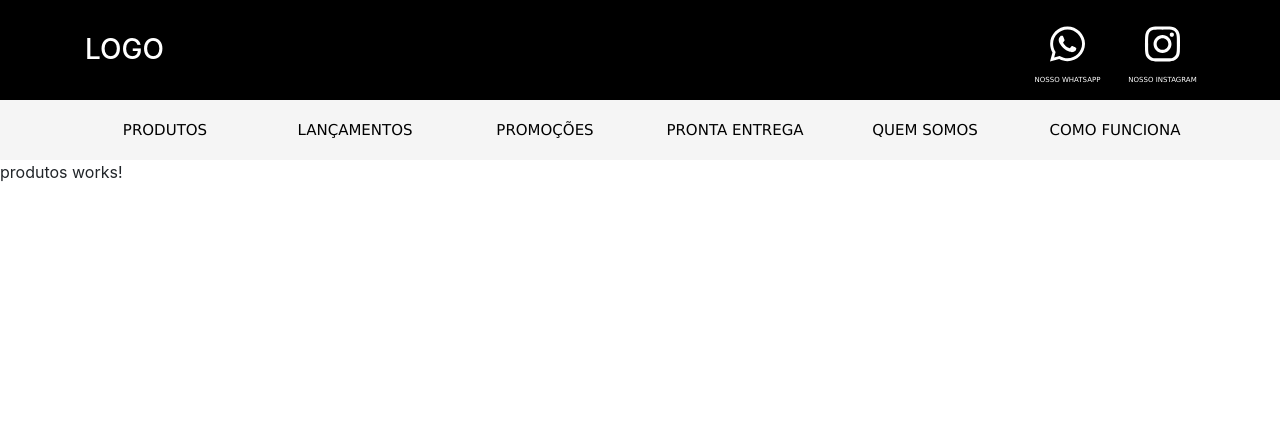
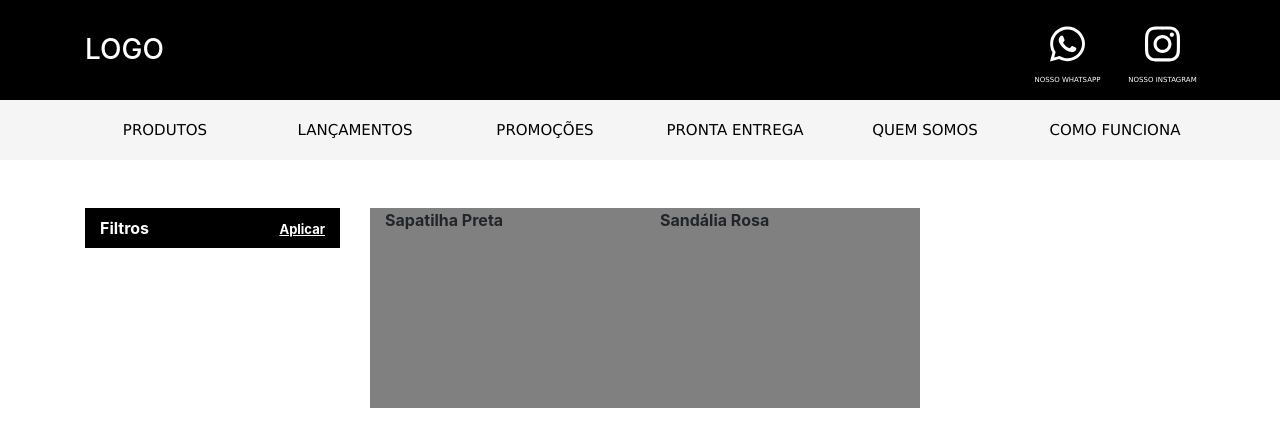
Before and after one commit to ph-honorato/stiloeu-frontend, an Angular app: page / in a window 1280 px wide. Shown: the top 446 px of the page. Built offline with nearby package versions, Linux system fonts and the light colour scheme.

Commit message:
Gerando componentes via pre-database

```diff
--- a/src/app/app.component.html
+++ b/src/app/app.component.html
@@ -35,7 +35,7 @@
 
   <!-- TOOLBAR INFERIOR -->
 
-  <div class="container-fluid toolbar-inferior">
+  <div class="container-fluid toolbar-inferior mb-5">
 
     <div class="container" style="height: 100%;">
 
--- /dev/null
+++ b/src/app/models/pre-database.model.ts
@@ -0,0 +1,39 @@
+import { Injectable } from '@angular/core';
+import { Produto } from './produto.model';
+
+@Injectable({
+    providedIn: 'root'
+})
+export class PreDatabase {
+
+    public preDatabase: Array<Produto> = [
+
+        {
+            id: 0,
+            nome: "Sapatilha Preta",
+            descricao: "Sapatilha de Couro Preto",
+            preco: 74.99,
+            tamanhos: [35, 37, 38],
+            modelo: "sapatilha",
+            cor: "preto",
+            disponivel: true,
+            dataAdicao: "2022-01-27",
+            prontaEntrega: false
+        },
+
+        {
+            id: 1,
+            nome: "Sandália Rosa",
+            descricao: "Sandália rosa com tecido e couro",
+            preco: 99.99,
+            tamanhos: [35, 36, 37, 39, 40],
+            modelo: "sandália",
+            cor: "rosa",
+            disponivel: true,
+            dataAdicao: "2022-01-27",
+            prontaEntrega: false
+        },
+
+    ];
+
+}
--- a/src/app/pages/produtos/produtos.component.html
+++ b/src/app/pages/produtos/produtos.component.html
@@ -1 +1,50 @@
-<p>produtos works!</p>
+
+
+<div class="container">
+
+    <div class="row">
+
+        <div class="col-3">
+
+            <div class="container-fluid" style="height: 40px;background-color: black;">
+
+                <div class="row align-items-center" style="height: 100%;">
+
+                    <div class="col-6">
+                        <b style="color: white;">Filtros</b>
+                    </div>
+
+                    <div class="col-6 text-right">
+                        <b style="color: white;font-size: 13px;text-decoration: underline;cursor: pointer;">Aplicar</b>
+                    </div>
+
+                </div>
+
+
+
+            </div>
+
+
+        </div>
+
+        <div class="col-9">
+
+            <div class="container-fluid" >
+
+                <div class="row" >
+
+                    <div class="col-4" style="height: 200px; background-color: gray;" *ngFor="let produto of produtosExibidos;">
+
+                        <b>{{produto.nome}}</b>
+
+                    </div>
+
+                </div>
+
+            </div>
+
+        </div>
+
+    </div>
+
+</div>
--- a/src/app/pages/produtos/produtos.component.ts
+++ b/src/app/pages/produtos/produtos.component.ts
@@ -1,4 +1,6 @@
 import { Component, OnInit } from '@angular/core';
+import { PreDatabase } from 'src/app/models/pre-database.model';
+import { Produto } from 'src/app/models/produto.model';
 
 @Component({
   selector: 'app-produtos',
@@ -7,9 +9,20 @@ import { Component, OnInit } from '@angular/core';
 })
 export class ProdutosComponent implements OnInit {
 
-  constructor() { }
+  produtosExibidos: Array<Produto>;
+
+  constructor(
+    private pd: PreDatabase
+  ) {
+
+    this.produtosExibidos = pd.preDatabase;
+
+  }
 
   ngOnInit(): void {
   }
 
+
+
+
 }
```
